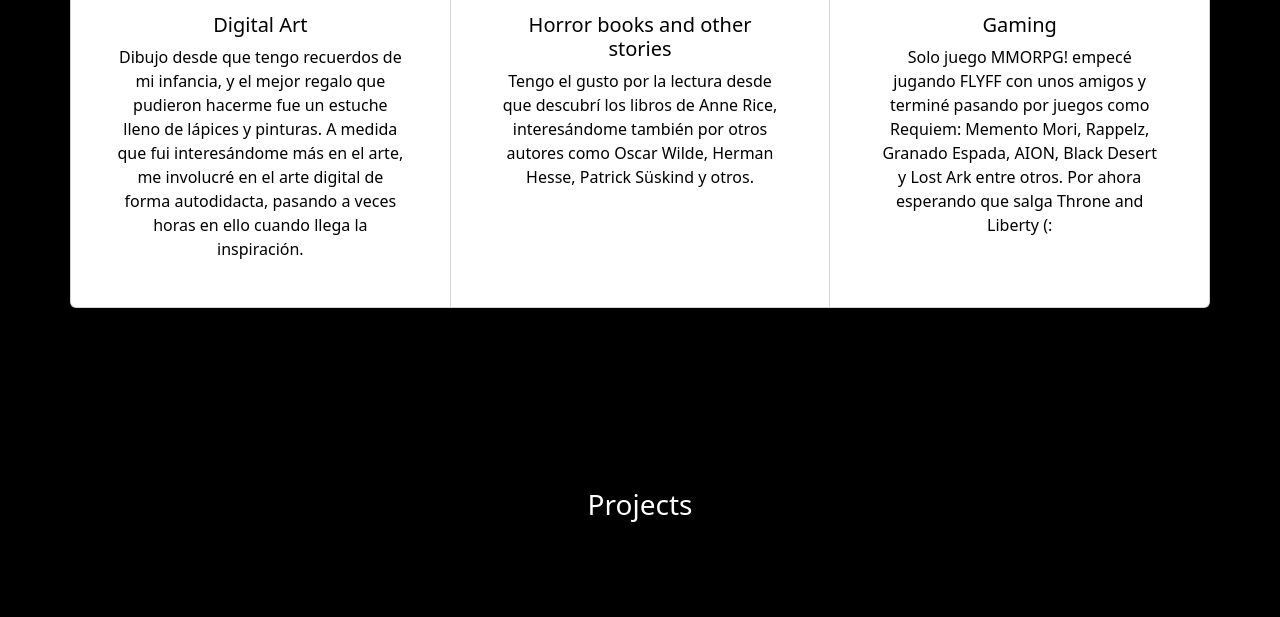
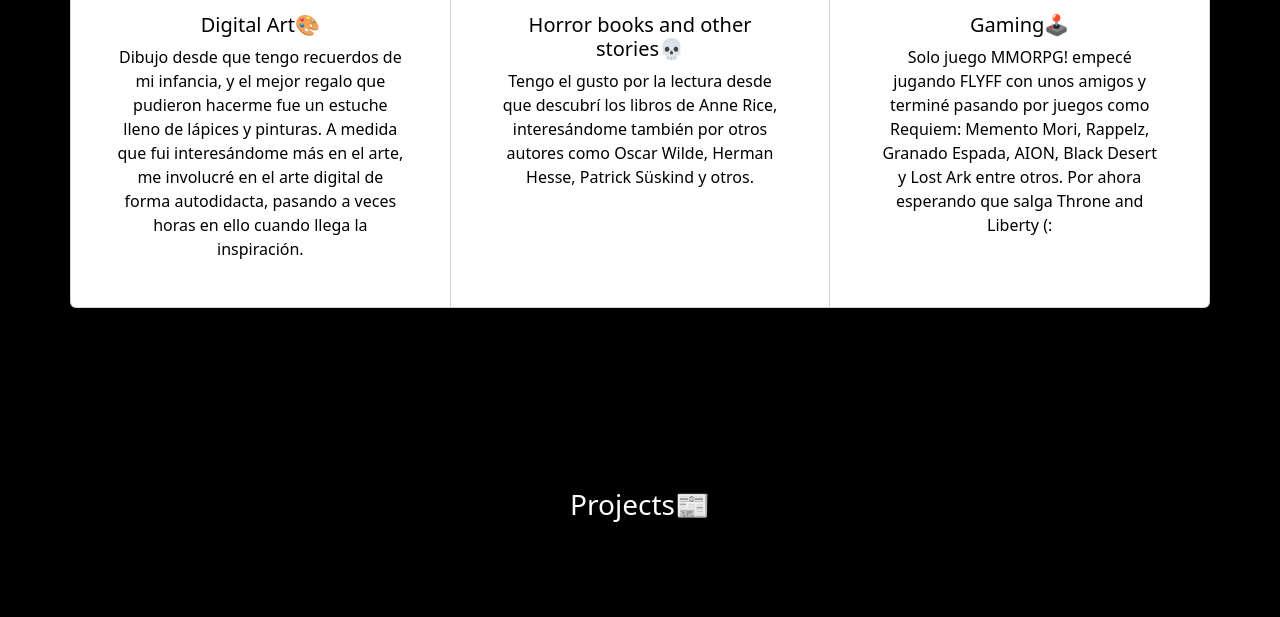
Before and after one commit to victoraguilera12/iperezsidgmann.github.io, a plain HTML site: page index.html in a window 1280 px wide. Shown: the part 1981-2598 px from the top of the page. Drawn offline with nearby package versions, Linux system fonts and the light colour scheme; grey boxes are pictures that could not be loaded.

Commit message:
se corrigen palabras y se agregan emojis

```diff
--- a/index.html
+++ b/index.html
@@ -46,8 +46,8 @@
 <!--Banner-->
 	<section>
 		<div class="banner">
-			<h1 class="banner-title">Hey World!</h1>
-			<h4 class="banner-subtitle">Welcome to my portfolio</h4>
+			<h1 class="banner-title">Hey World!🌐</h1>
+			<h4 class="banner-subtitle">Welcome to my portafolio📖</h4>
 		</div>
 	</section>
 
@@ -86,21 +86,21 @@
 				<div class="card">
 					<img class="img-hobbies" src="assets/img/card1.png" class="card-img-top" alt="...">
 					<div class="card-body">
-						<h5 class="card-title">Digital Art</h5>
+						<h5 class="card-title">Digital Art🎨</h5>
 						<p class="card-text">Dibujo desde que tengo recuerdos de mi infancia, y el mejor regalo que pudieron hacerme fue un estuche lleno de lápices y pinturas. A medida que fui interesándome más en el arte, me involucré en el arte digital de forma autodidacta, pasando a veces horas en ello cuando llega la inspiración.</p>
 					</div>
 				</div>
 				<div class="card">
 					<img class="img-hobbies" src="assets/img/card2.jpg" class="card-img-top" alt="...">
 					<div class="card-body">
-						<h5 class="card-title">Horror books and other stories</h5>
+						<h5 class="card-title">Horror books and other stories💀</h5>
 						<p class="card-text">Tengo el gusto por la lectura desde que descubrí los libros de Anne Rice, interesándome también por otros autores como Oscar Wilde, Herman Hesse, Patrick Süskind y otros.</p>
 					</div>
 				</div>
 				<div class="card">
 					<img class="img-hobbies" src="assets/img/card3.JPG" class="card-img-top" alt="...">
 					<div class="card-body">
-						<h5 class="card-title">Gaming</h5>
+						<h5 class="card-title">Gaming🕹️</h5>
 						<p class="card-text">Solo juego MMORPG! empecé jugando FLYFF con unos amigos y terminé pasando por juegos como Requiem: Memento Mori, Rappelz, Granado Espada, AION, Black Desert y Lost Ark entre otros. Por ahora esperando que salga Throne and Liberty (:</p>
 					</div>
 				</div>
@@ -109,7 +109,7 @@
 
 	<!--Portfolio-->
 		<div id="projects" class="projects">
-			<h3 class="project-title">Projects</h3>
+			<h3 class="project-title">Projects📰</h3>
 			<div id="carouselExampleCaptions" class="carousel slide m-12" data-bs-ride="false">
 				<div class="carousel-indicators">
 				<button type="button" data-bs-target="#carouselExampleCaptions" data-bs-slide-to="0" class="active" aria-current="true" aria-label="Slide 1"></button>
```
